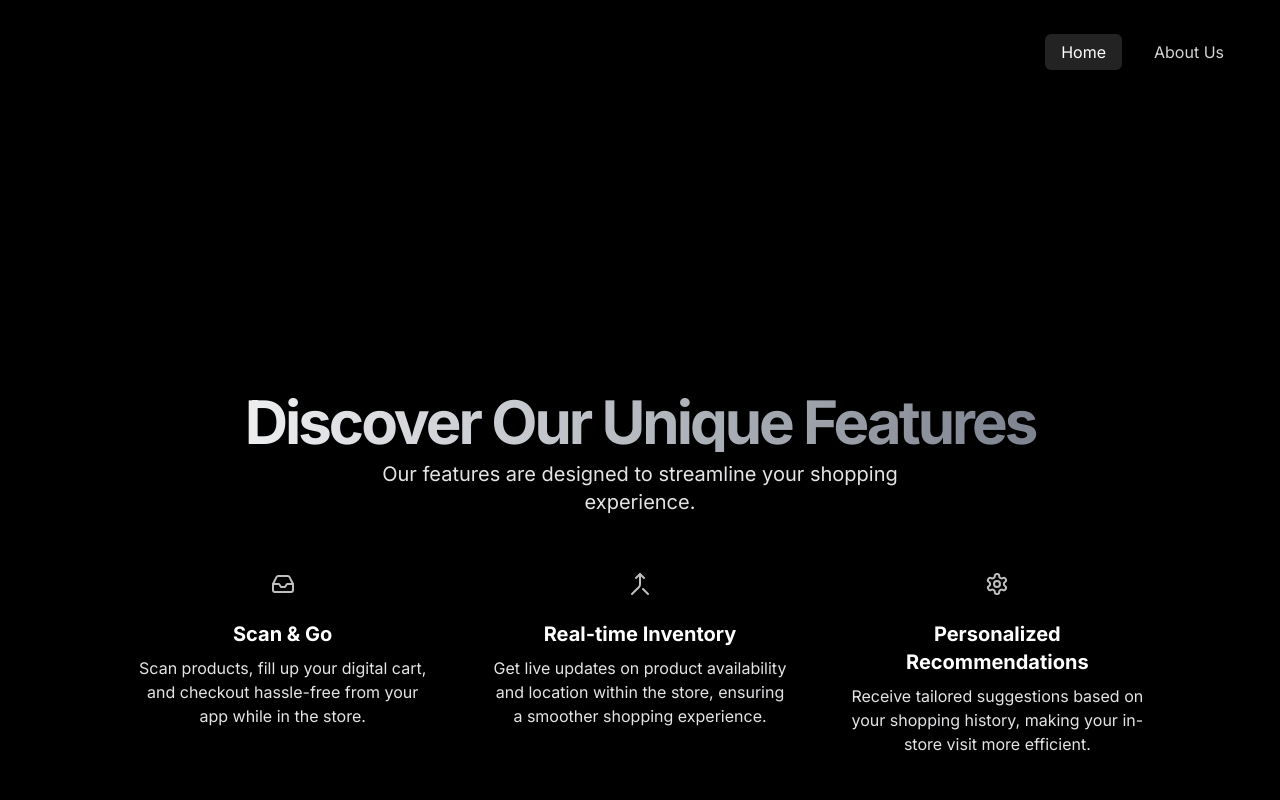
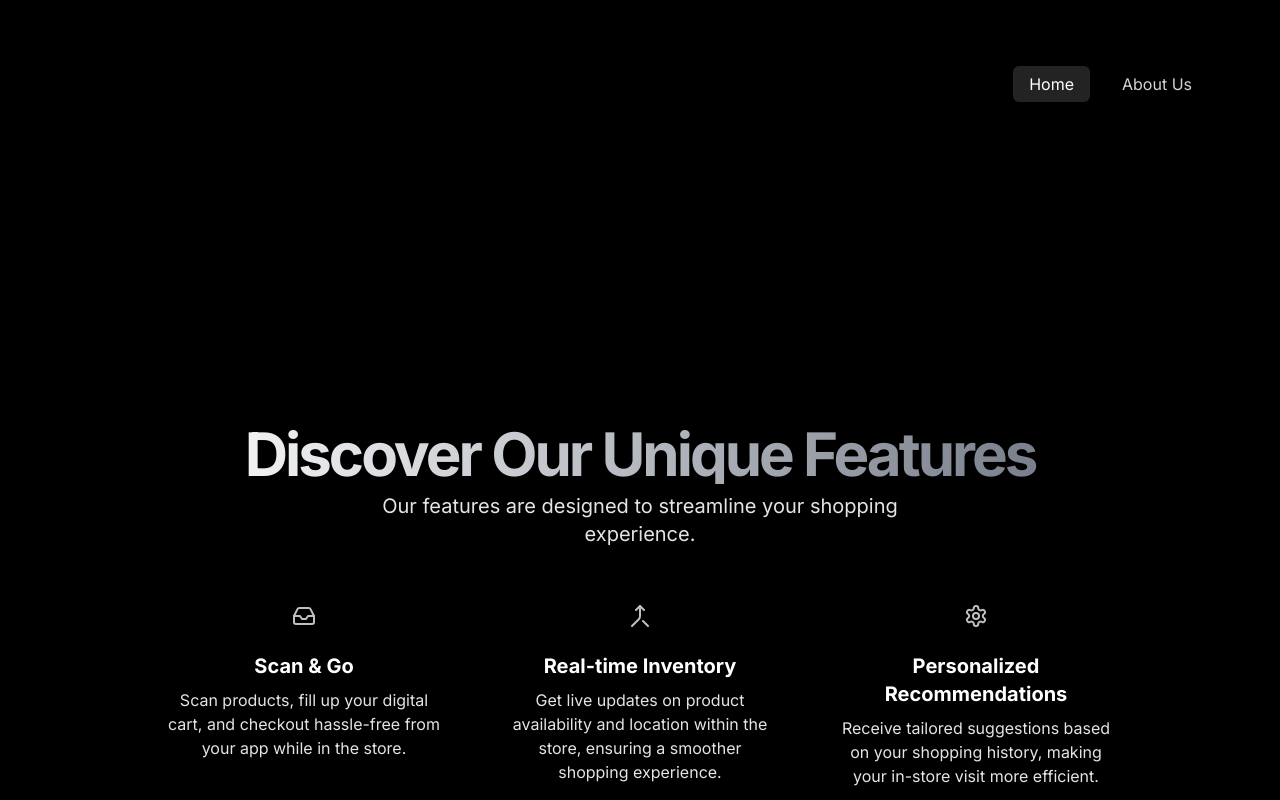
Before and after one commit to dpolic1/intellicart, a Next.js app in the folder intellicart/: page / in a window 1280 px wide. Shown: the top 800 px of the page. Built offline with nearby package versions, Linux system fonts and the light colour scheme.

Commit message:
Added page wrapper

```diff
--- a/intellicart/app/layout.tsx
+++ b/intellicart/app/layout.tsx
@@ -17,9 +17,11 @@ export default function RootLayout({
 }) {
   return (
     <html lang="en">
-      <body className={`${inter.className} bg-black`}>
-        <Header />
-        {children}
+      <body className={`${inter.className} bg-black py-8`}>
+        <div className="w-full max-w-[1600px] mx-auto px-8">
+          <Header />
+          {children}
+        </div>
       </body>
     </html>
   );
```
